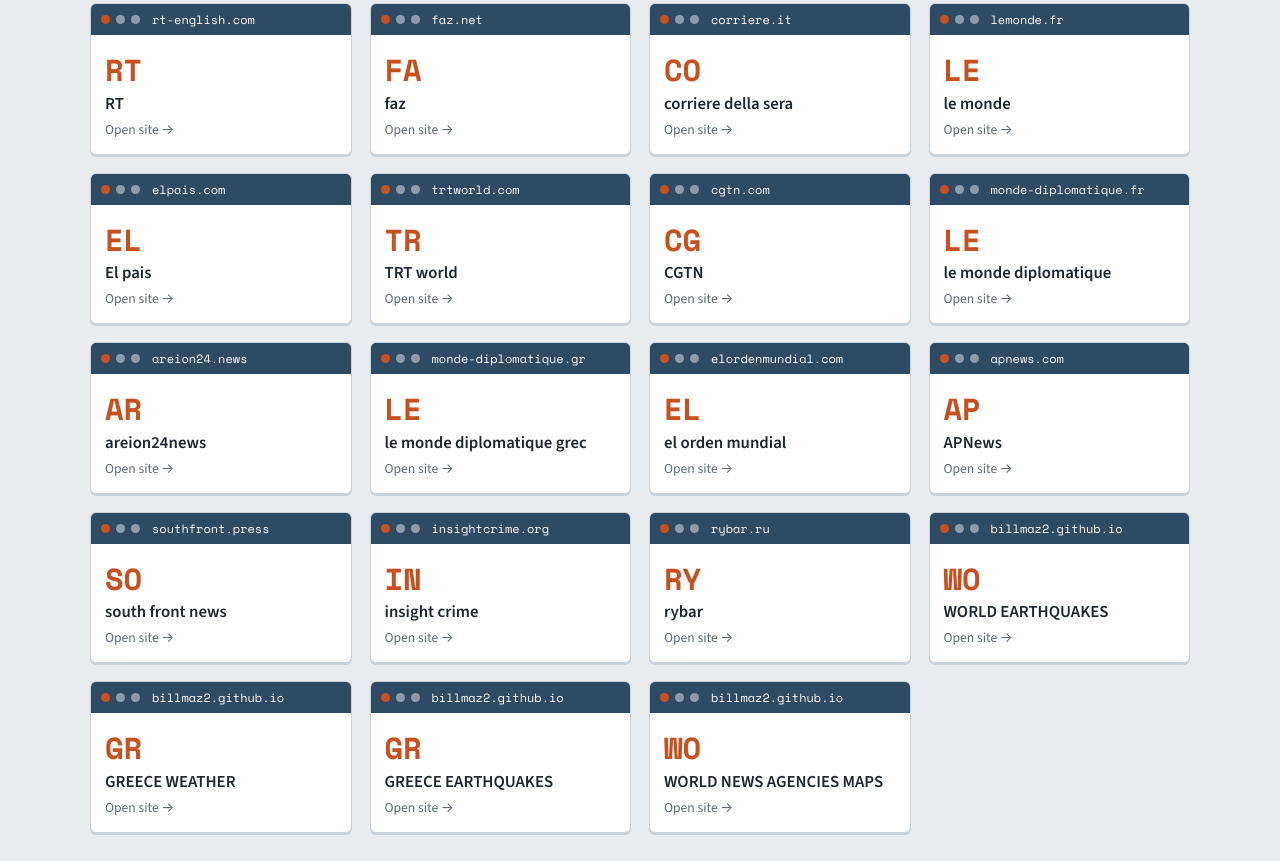
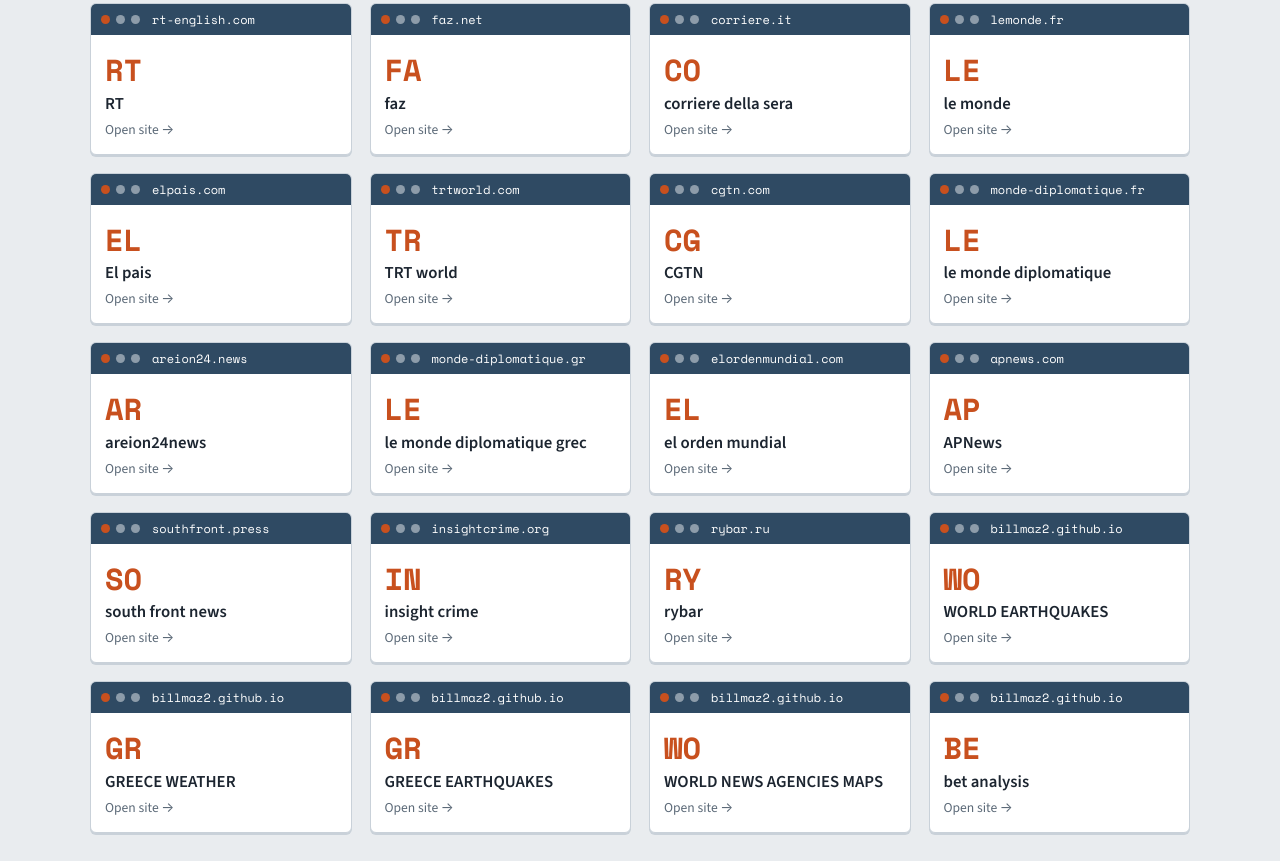
Before and after one commit to billmaz2/newsquickviewer-, a plain HTML site: page index.html in a window 1280 px wide. Shown: the part 1973-2834 px from the top of the page. Drawn offline with nearby package versions, Linux system fonts and the light colour scheme.

Commit message:
Update index.html

```diff
--- a/index.html
+++ b/index.html
@@ -138,6 +138,7 @@ const sites = [
 ["GREECE WEATHER","https://billmaz2.github.io/weatherme/"],
 ["GREECE EARTHQUAKES"," https://billmaz2.github.io/earthquakescalendargreece/"],
 ["WORLD NEWS AGENCIES MAPS","https://billmaz2.github.io/worldmapnews/"],
+["bet analysis","https://billmaz2.github.io/pca_bet_analysis_5/"],
 
 
 
```
